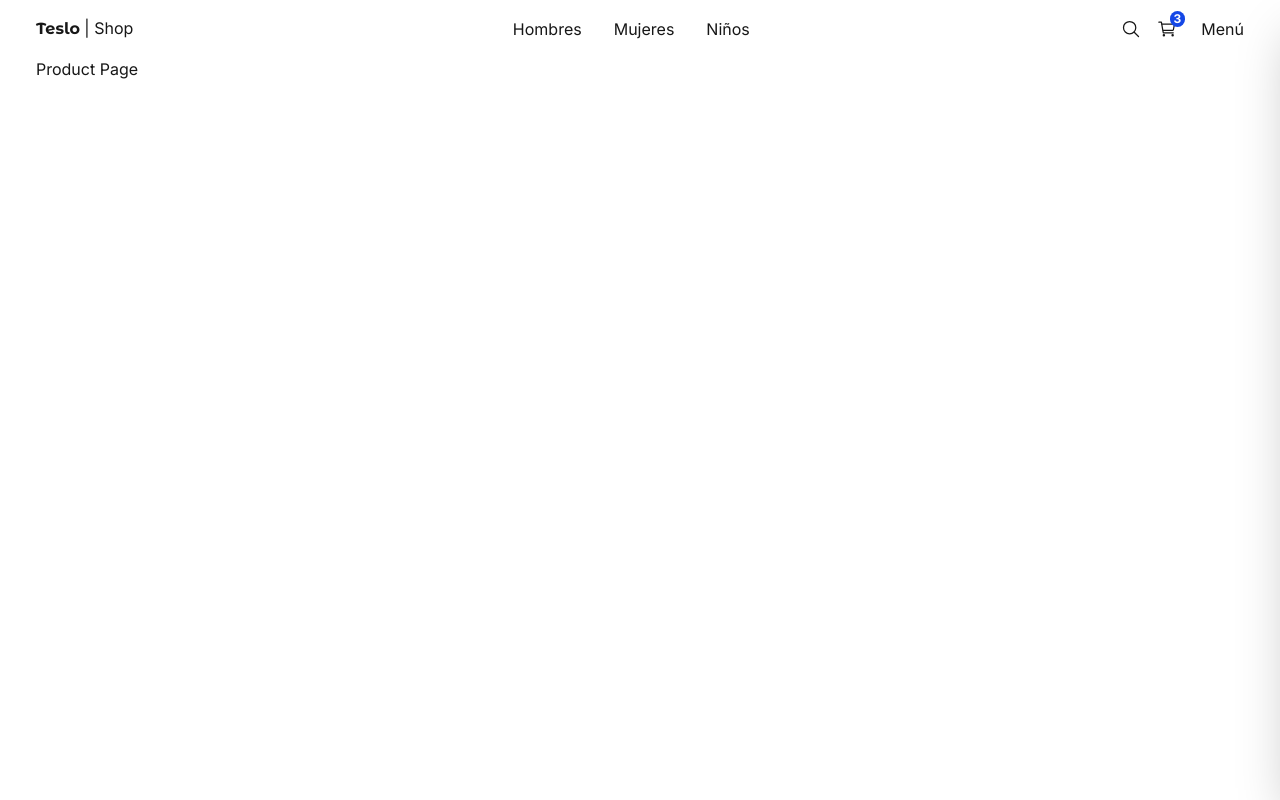
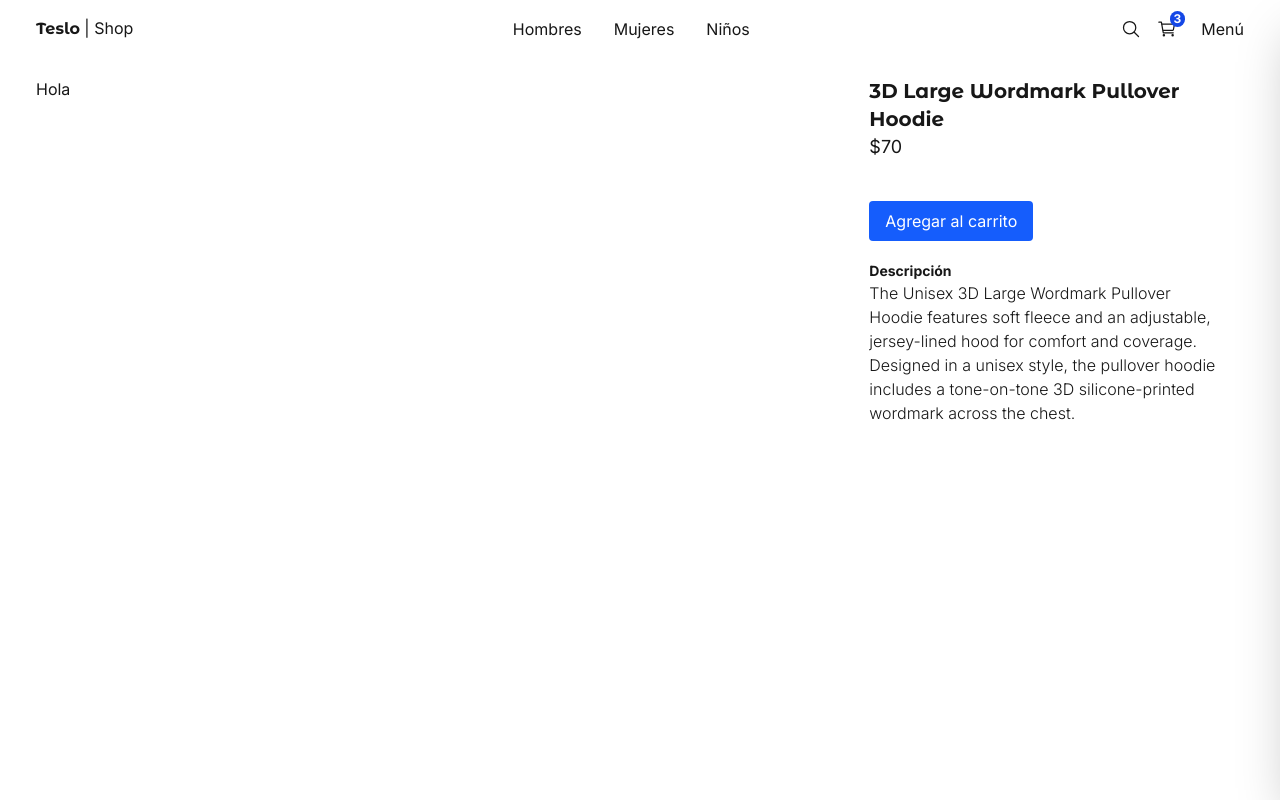
Before and after one commit to nca1478/teslo-shop-frontend, a Next.js app: page /product/3d_large_wordmark_pullover_hoodie in a window 1280 px wide. Built offline with nearby package versions, Linux system fonts and the light colour scheme.

Commit message:
208. Pantalla de producto

```diff
--- a/src/app/(shop)/product/[slug]/page.tsx
+++ b/src/app/(shop)/product/[slug]/page.tsx
@@ -1,7 +1,45 @@
-export default function ProductPage() {
+import { titleFont } from "@/config/fonts";
+import { initialData } from "@/seed/seed";
+import { notFound } from "next/navigation";
+
+interface Props {
+    params: Promise<{ slug: string }>;
+}
+
+export default async function ProductPage({ params }: Props) {
+    const { slug } = await params;
+    const product = initialData.products.find((product) => product.slug === slug);
+
+    if (!product) {
+        notFound();
+    }
+
     return (
-        <div>
-            <h1>Product Page</h1>
+        <div className="mt-5 mb-20 grid md:grid-cols-3 gap-3">
+            {/* Slideshow */}
+            <div className="col-span-1 md:col-span-2">Hola</div>
+
+            {/* Detalles */}
+            <div className="col-span-1 px-5">
+                {/* Titulo */}
+                <h1 className={`${titleFont.className} antialiased font-bold text-xl`}>
+                    {product.title}
+                </h1>
+
+                {/* Precio */}
+                <p className="text-lg mb-5">${product.price}</p>
+
+                {/* Selector de Tallas */}
+
+                {/* Selector de Cantidad */}
+
+                {/* Button */}
+                <button className="btn-primary my-5">Agregar al carrito</button>
+
+                {/* Descripción */}
+                <h3 className="font-bold text-sm">Descripción</h3>
+                <p className="font-light">{product.description}</p>
+            </div>
         </div>
     );
 }
--- /dev/null
+++ b/src/app/(shop)/product/not-found.tsx
@@ -0,0 +1,9 @@
+import { PageNotFound } from "../../../components/ui/not-found/PageNotFound";
+
+export default function NotFoundPage() {
+    return (
+        <div>
+            <PageNotFound />
+        </div>
+    );
+}
```
